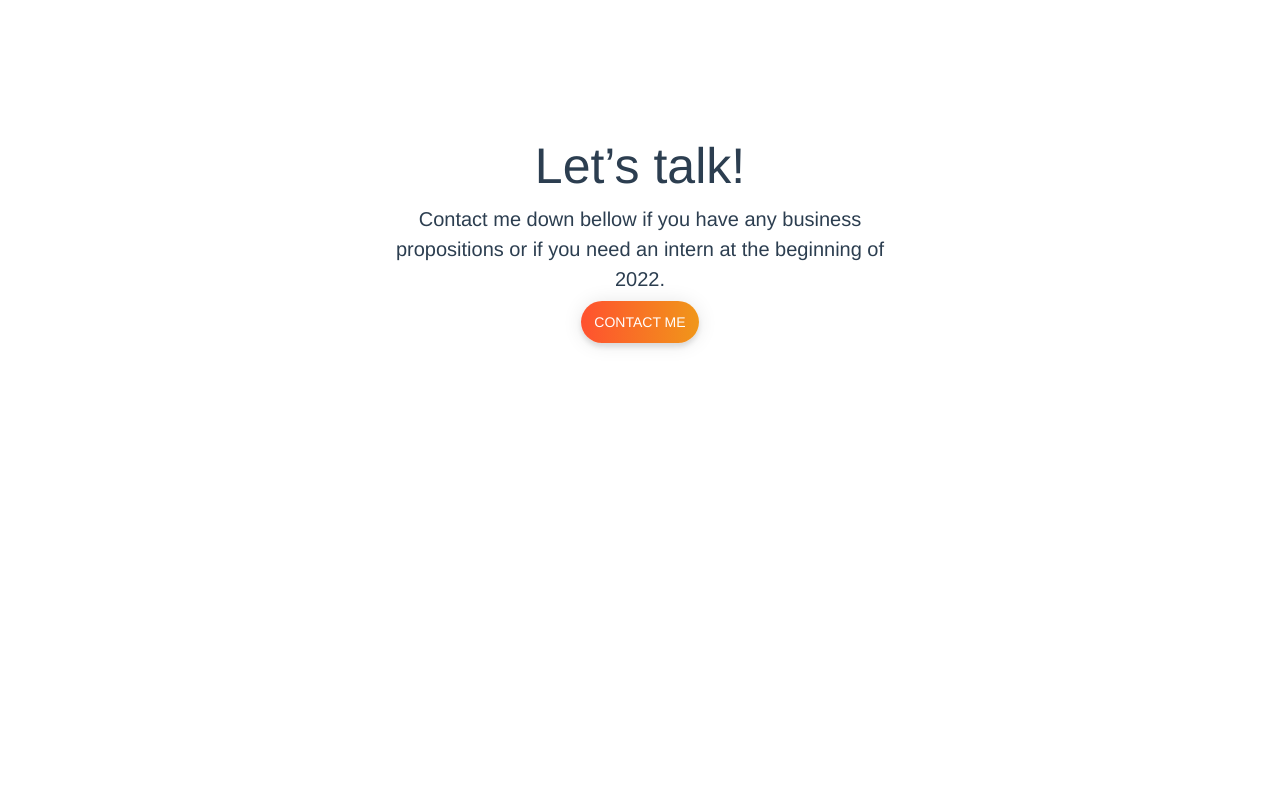
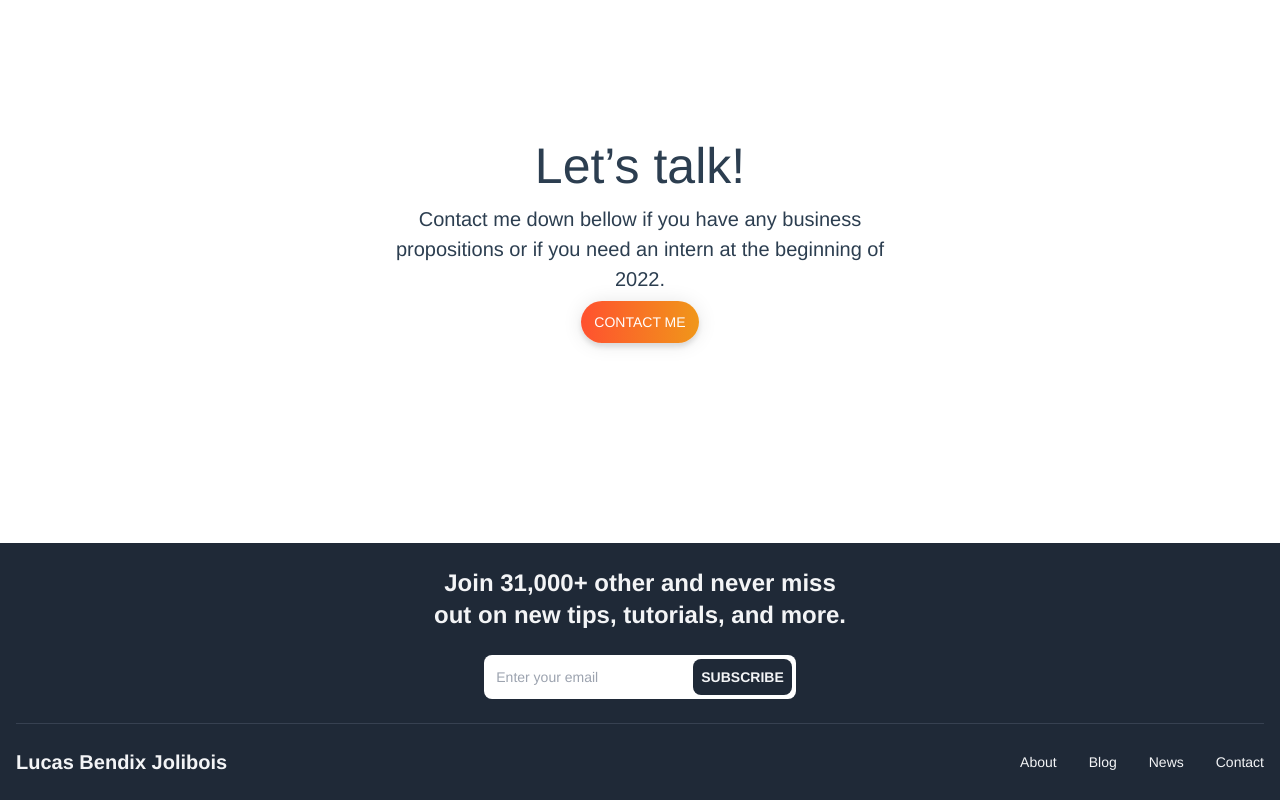
Before and after one commit to lucasjolibois54/portfolio-v4.0, a Vue app: page / in a window 1280 px wide. Shown: the part 1867-2667 px from the top of the page. Before the commit the page ends 2410 px from the top, so only its background shows below. Built offline with nearby package versions, Linux system fonts and the light colour scheme.

Commit message:
Update Home.vue

```diff
--- a/src/views/Home.vue
+++ b/src/views/Home.vue
@@ -10,6 +10,7 @@
     <ProjectCards header="UNVOIT.IO" />
     <ProjectCardscopy />
     <ContactMe />
+    <Footer />
   </div>
 </template>
 
@@ -21,6 +22,7 @@ import ProjectCards from "@/components/ProjectCards.vue";
 import ProjectCardscopy from "@/components/ProjectCardscopy.vue";
 import ContactMe from "@/components/ContactMe.vue";
 import NavBar from "@/components/NavBar.vue";
+import Footer from "@/components/Footer.vue";
 
 export default {
   name: "Home",
@@ -31,6 +33,7 @@ export default {
     ContactMe,
     NavBar,
     ProjectCardscopy,
+    Footer,
   },
   data() {
     return {
```
